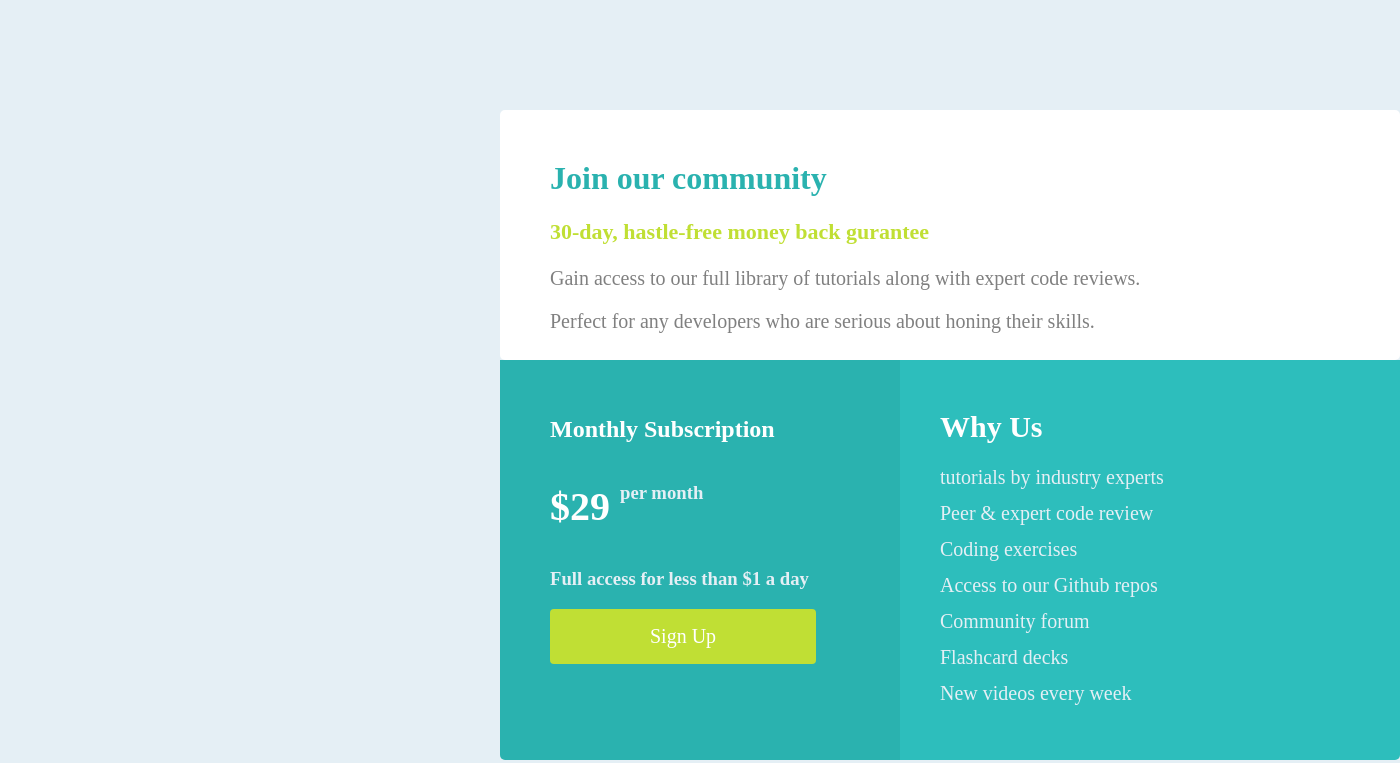
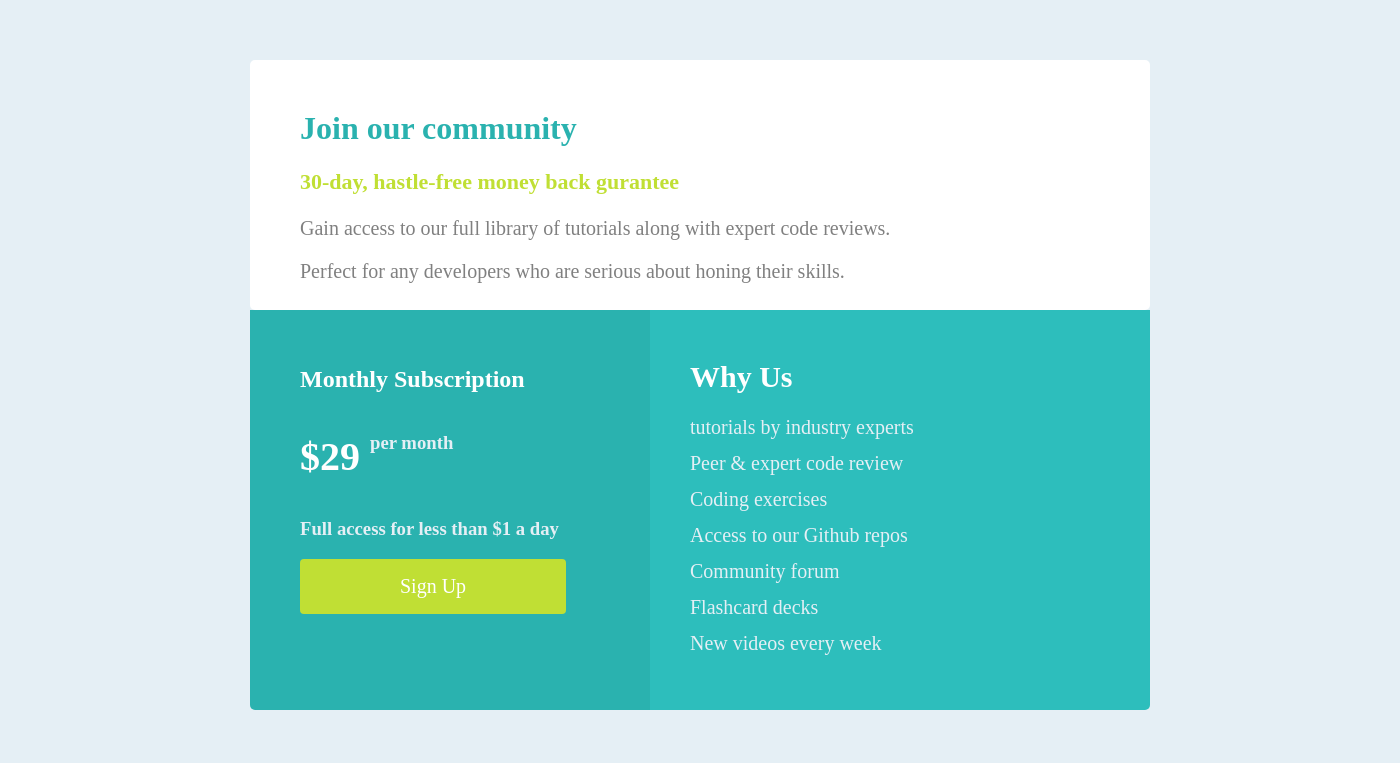
Before and after one commit to Sachdevabhavya/Netflix-workshop-task, a plain HTML site: page index.html in a window 1280 px wide. Shown: the part 190-953 px from the top of the page, 1400 px wide, since content can reach past the window. Drawn offline with Linux system fonts and the light colour scheme.

Commit message:
Update style.css

```diff
--- a/style.css
+++ b/style.css
@@ -14,11 +14,11 @@
 }
 body{
     background-color: hsl(204, 43%, 93%);
-    margin-top: 300px;
-    margin-left: 500px;
+    margin-top: 250px;
+    margin-left: 250px;
     margin-bottom: 400px;
-    margin-right: 50px;
-    font-weight: 400, 700;
+    margin-right: 500px;
+
 
 }
 .header-content p{
```
